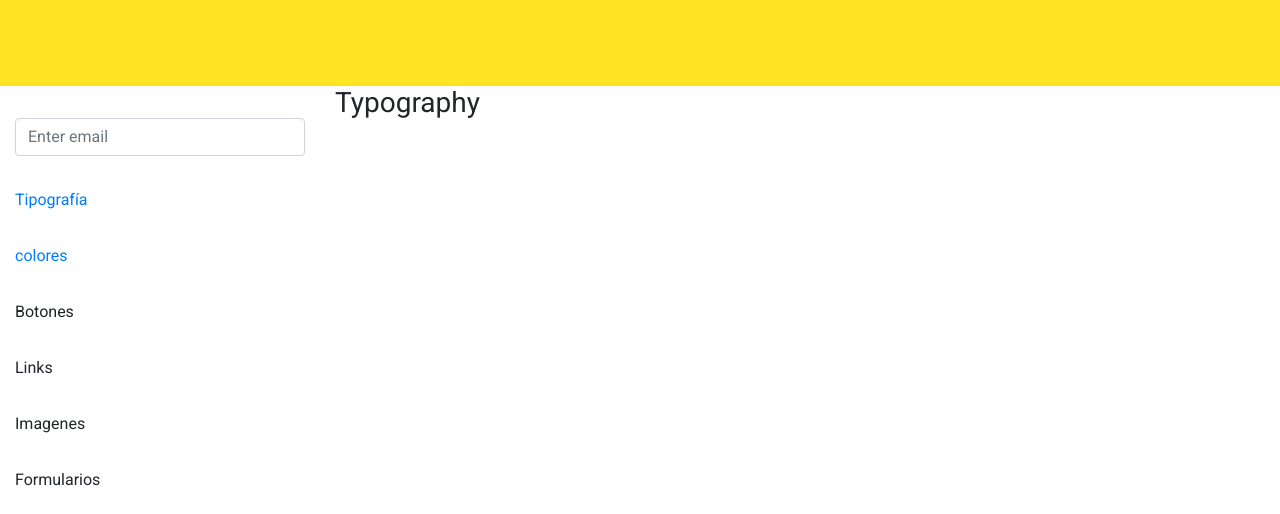
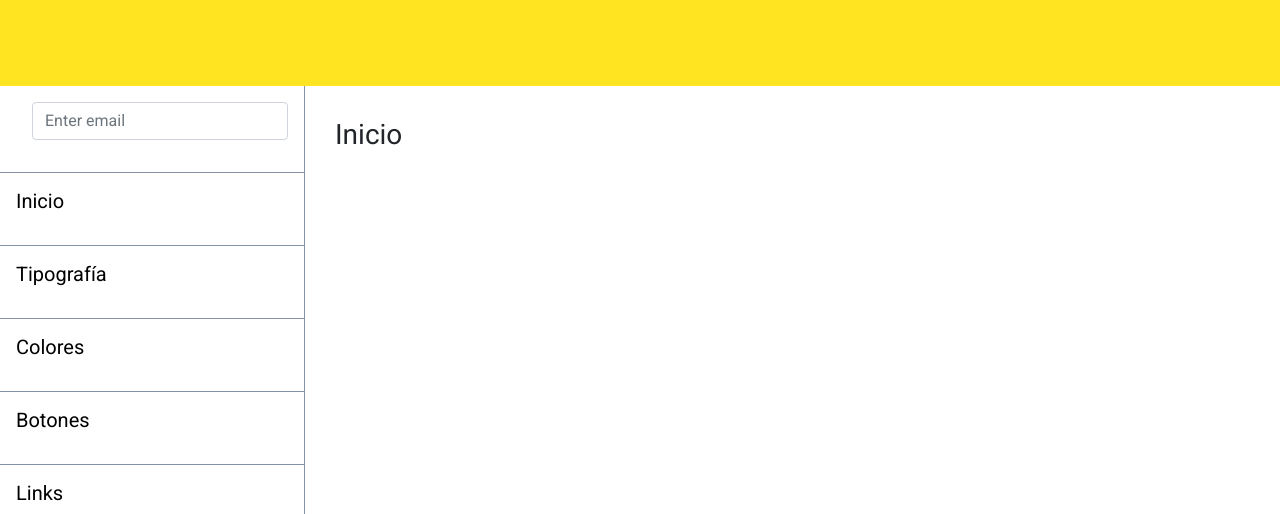
Before and after one commit to Rocciescobar/StyleGuide, a React app: page / in a window 1280 px wide. Shown: the part 286-800 px from the top of the page. Built offline with nearby package versions, Linux system fonts and the light colour scheme.

Commit message:
mejorando sección aside

```diff
--- a/package.json
+++ b/package.json
@@ -6,9 +6,11 @@
     "prop-types": "^15.6.1",
     "react": "^16.2.0",
     "react-dom": "^16.2.0",
+    "react-redux": "^5.0.7",
     "react-router": "^4.2.0",
     "react-router-dom": "^4.2.2",
-    "react-scripts": "1.1.1"
+    "react-scripts": "1.1.1",
+    "redux": "^3.7.2"
   },
   "scripts": {
     "start": "react-scripts start",
--- a/src/components/Aside.js
+++ b/src/components/Aside.js
@@ -2,17 +2,26 @@ import React from 'react';
 import { Link } from 'react-router-dom';
 
 const Aside = () => (
-  <div class="col-4 col-md-3">
-    <ul className="list">
-      <li> <input type="email" class="form-control" id="exampleInputEmail1" aria-describedby="emailHelp" placeholder="Enter email"/></li>
-      <li><Link to='/'>Tipografía</Link></li>
-      <li><Link to='/colors'>colores</Link></li>
-      <li>Botones</li>
-      <li>Links</li>
-      <li>Imagenes</li>
-      <li>Formularios</li>
-      <li>Contenedores</li>
-    </ul>
+  <div class="col-6 col-md-3 pd">
+    <div class="list">
+      <div class="">
+        <input type="email" class="form-control" id="exampleInputEmail1" aria-describedby="emailHelp" placeholder="Enter email"/>
+      </div>
+      <h5 class=""><Link to='/'>Inicio</Link></h5>
+      <h5 class=""><Link to='/typografia'>Tipografía</Link></h5>
+      <h5 class=""><Link to='/colors'>Colores</Link></h5>
+      <h5 class=""><Link to='/buttons'>Botones</Link></h5>
+      <h5 class=""><Link to='/links'>Links</Link></h5>
+      <h5 class=""><Link to='/imagenes'>Imágenes</Link></h5>
+      <h5 class=""><Link to='/formuls'>Formularios</Link></h5>
+      <h5 class=""><Link to='/containers'>Contenedores</Link></h5>
+  </div>
+
+
+
+
+
+
   </div>
 )
 export default Aside
--- /dev/null
+++ b/src/components/Buttons.js
@@ -0,0 +1,9 @@
+import React from 'react';
+
+const Buttons = () => (
+  <div>
+    <h3 className="mg">Botones</h3>
+  </div>
+)
+
+export default  Buttons
--- a/src/components/Colors.js
+++ b/src/components/Colors.js
@@ -2,7 +2,7 @@ import React from 'react';
 
 const Colors = () => (
   <div>
-    <p>Colors</p>
+    <h3 className="mg">Colors</h3>
   </div>
 )
 
--- /dev/null
+++ b/src/components/Containers.js
@@ -0,0 +1,9 @@
+import React from 'react';
+
+const Containers = () => (
+  <div>
+    <h3 className="mg">Contenedores</h3>
+  </div>
+)
+
+export default Containers
--- /dev/null
+++ b/src/components/Formul.js
@@ -0,0 +1,9 @@
+import React from 'react';
+
+const Formul = () => (
+  <div>
+    <h3 className="mg">Formularios</h3>
+  </div>
+)
+
+export default Formul
--- /dev/null
+++ b/src/components/Imagen.js
@@ -0,0 +1,9 @@
+import React from 'react';
+
+const Imagen = () => (
+  <div>
+    <h3 className="mg">Imagenes</h3>
+  </div>
+)
+
+export default Imagen
--- /dev/null
+++ b/src/components/Links.js
@@ -0,0 +1,9 @@
+import React from 'react';
+
+const Links = () => (
+  <div>
+    <h3 className="mg">Links</h3>
+  </div>
+)
+
+export default Links
--- a/src/components/Main.js
+++ b/src/components/Main.js
@@ -1,13 +1,25 @@
 import React from 'react';
 import { Switch, Route } from 'react-router-dom';
+import Start from './Start';
 import Typography from './Typography';
 import Colors from './Colors';
+import Buttons from './Buttons';
+import Links from './Links';
+import Imagen from './Imagen';
+import Formul from './Formul';
+import Containers from './Containers';
 
 const Main = () => (
-  <main className = "col-8 col-md-9">
+  <main className = "col-6 col-md-9">
     <Switch>
-      <Route exact path='/' component={Typography}/>
+      <Route exact path='/' component={Start}/>
+      <Route exact path='/typografia' component={Typography}/>
       <Route path='/colors' component={Colors}/>
+      <Route path='/buttons' component={Buttons}/>
+      <Route path='/links' component={Links}/>
+      <Route path='/imagenes' component={Imagen}/>
+      <Route path='/formuls' component={Formul}/>
+      <Route path='/containers' component={Containers}/>
     </Switch>
   </main>
 )
--- /dev/null
+++ b/src/components/Start.js
@@ -0,0 +1,9 @@
+import React from 'react';
+
+const Start = () => (
+  <div>
+    <h3 className="mg">Inicio</h3>
+  </div>
+)
+
+export default Start
--- a/src/components/Typography.js
+++ b/src/components/Typography.js
@@ -1,9 +1,39 @@
+
 import React from 'react';
-
 const Typography = () => (
   <div>
-    <h3 className="mg">Typography</h3>
+    <h3 className="mg">Inicio</h3>
   </div>
 )
 
 export default Typography
+/*
+import { connect } from 'react-redux';
+
+const Typography = ({ cambio, text }) => {
+  return (
+    <div>
+      <button onClick={cambio}> {text} </button>
+    </div>
+  );
+};
+
+const mapStateToProps = state => {
+  return {
+    text: state.text
+  };
+};
+
+const mapDispatchToProps = dispatch => {
+  return {
+    cambio(text) {
+      dispatch({
+        type: "CAMBIAR",
+        text:"se cambio"
+      });
+    }
+  };
+};
+
+export default connect(mapStateToProps, mapDispatchToProps)(Typography);
+*/
--- a/src/index.css
+++ b/src/index.css
@@ -7,11 +7,7 @@ body {
 .line{
   outline: 1px solid red;
 }
-ul{
-  list-style: none;
-  margin:0;
-  padding: 0;
-}
+
 /* componenete header*/
 .navbar-brand{
   font-size: 30px;
@@ -37,13 +33,40 @@ ul{
 }
 
 /* sección aside*/
-
-.list li{
+.list{
+  border-right: 1px solid #8493a8;
+}
+.list h5{
+  margin-bottom: 0rem;
+  border-bottom:  1px solid #8493a8;
+  padding-left: 1rem;
+  padding-bottom: 2rem;
+  margin-top: 1rem;
+}
+a{
+  color: black;
+}
+a:hover{
+  color: black;
+  text-decoration: none;
+}
+/*Input*/
+.list div{
+  padding-left: 2rem;
+  border-bottom:  1px solid #8493a8;
+  padding-bottom: 2rem;
+  padding-top: 1rem;
+  padding-right: 1rem;
+}
+.pd{
+  padding-left: 0px;
+}
+/* sección main*/
+.mg{
   margin-top: 2rem;
-
 }
 
-/* sección main*/
+/*sección  footer*/
 .footer{
   background-color: #343f4b;
   height:180px;
--- a/src/index.js
+++ b/src/index.js
@@ -1,4 +1,5 @@
 import React from 'react';
+import { Provider } from 'react-redux';
 import { render } from 'react-dom';
 import { BrowserRouter } from 'react-router-dom'
 import App from './components/App';
```
Also changed, not shown: public/index.html (line endings or trailing spaces), 1 other file.
